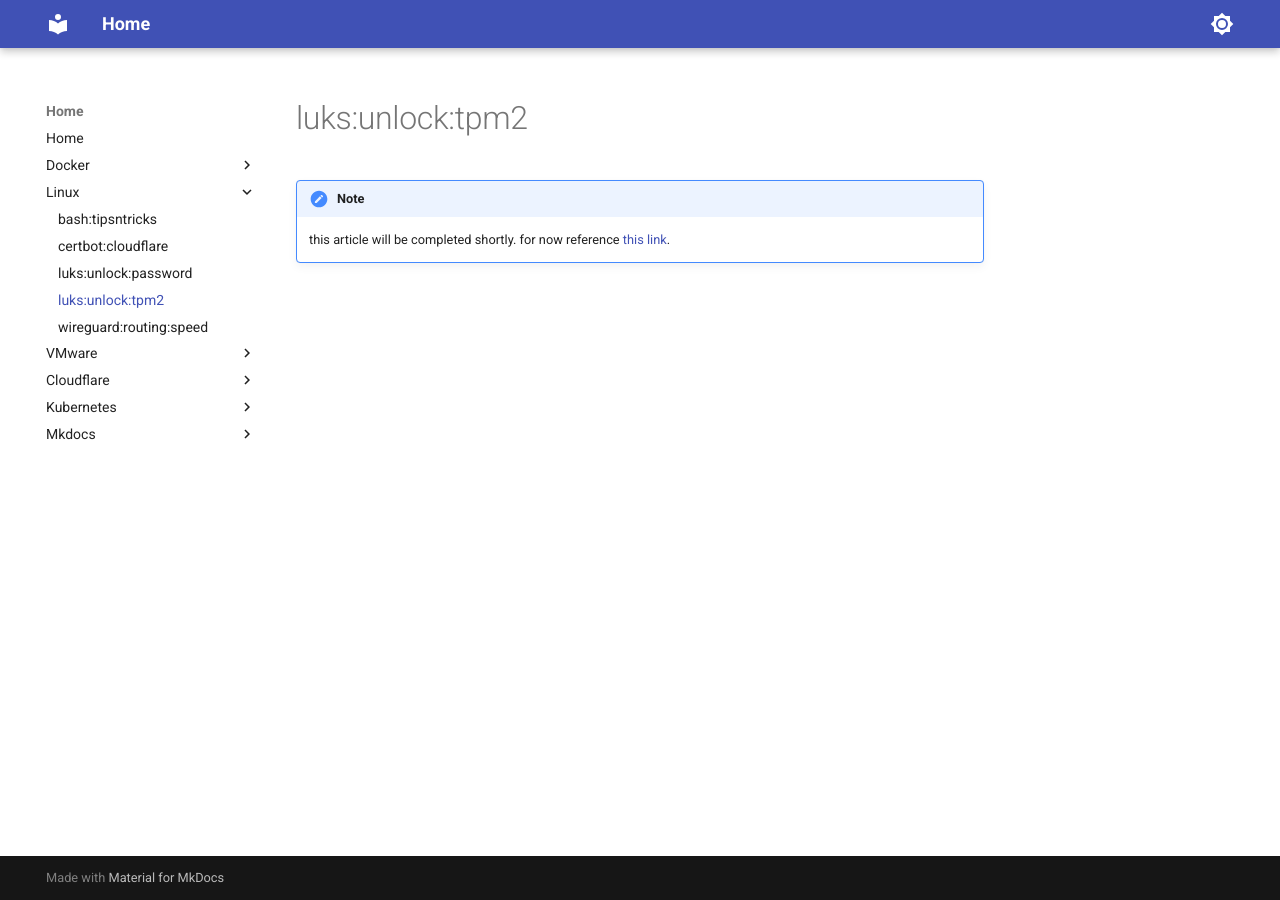
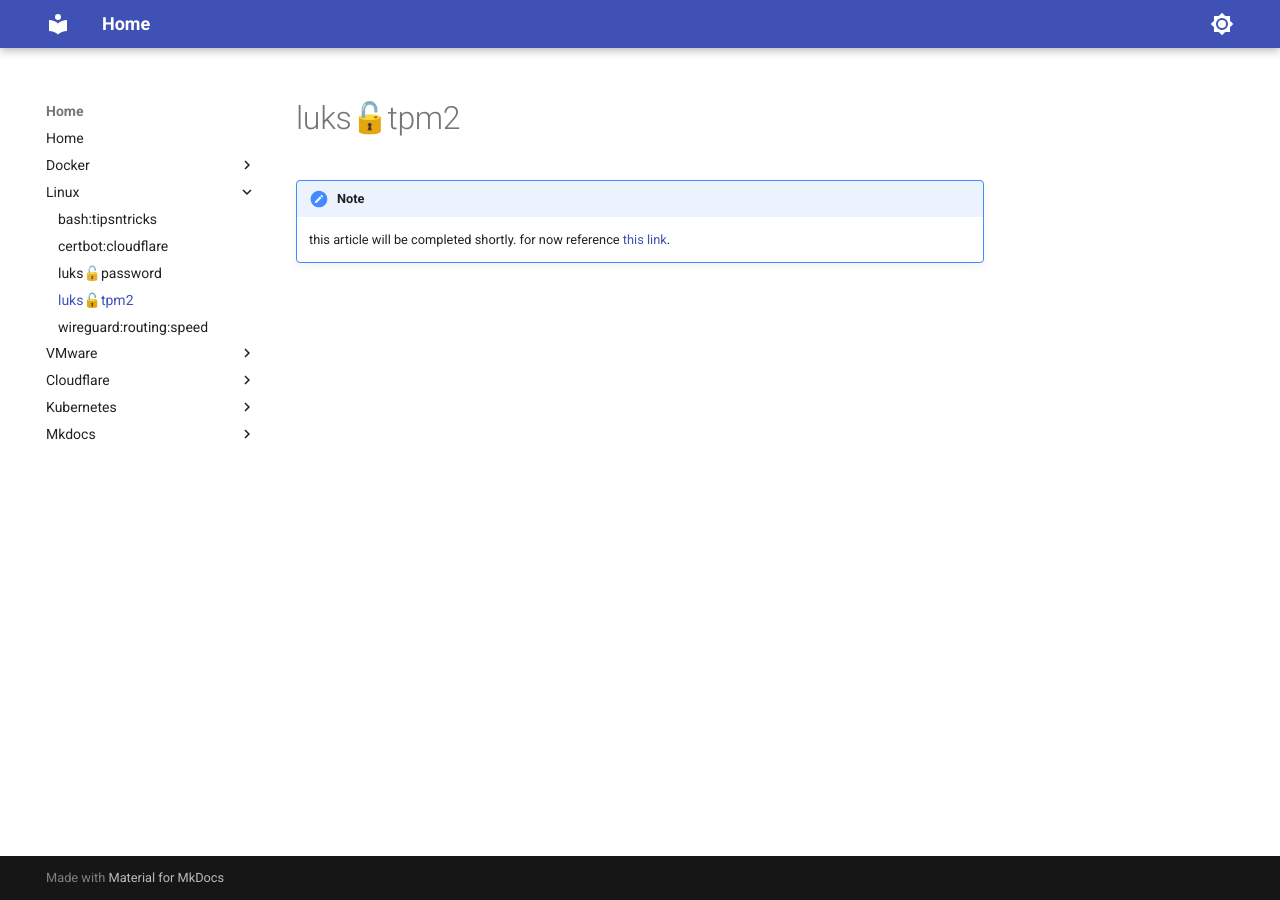
Before and after one commit to x86txt/documentation, an MkDocs documentation site: the page built from docs/Linux/luksunlocktpm2.md, in a window 1280 px wide. Built offline with MkDocs 1.6.1 and Material for MkDocs 9.7.7, drawn with Linux system fonts in a browser that asks for light colours; emoji names are drawn with the system emoji font.

Commit message:
remove escape character

```diff
--- a/docs/Linux/luksunlocktpm2.md
+++ b/docs/Linux/luksunlocktpm2.md
@@ -1,4 +1,4 @@
-# luks\:unlock:tpm2
+# luks:unlock:tpm2
 
 !!! note
 
```
Also changed, not shown: docs/Linux/luksunlockpw.md (+1 -1 lines).
